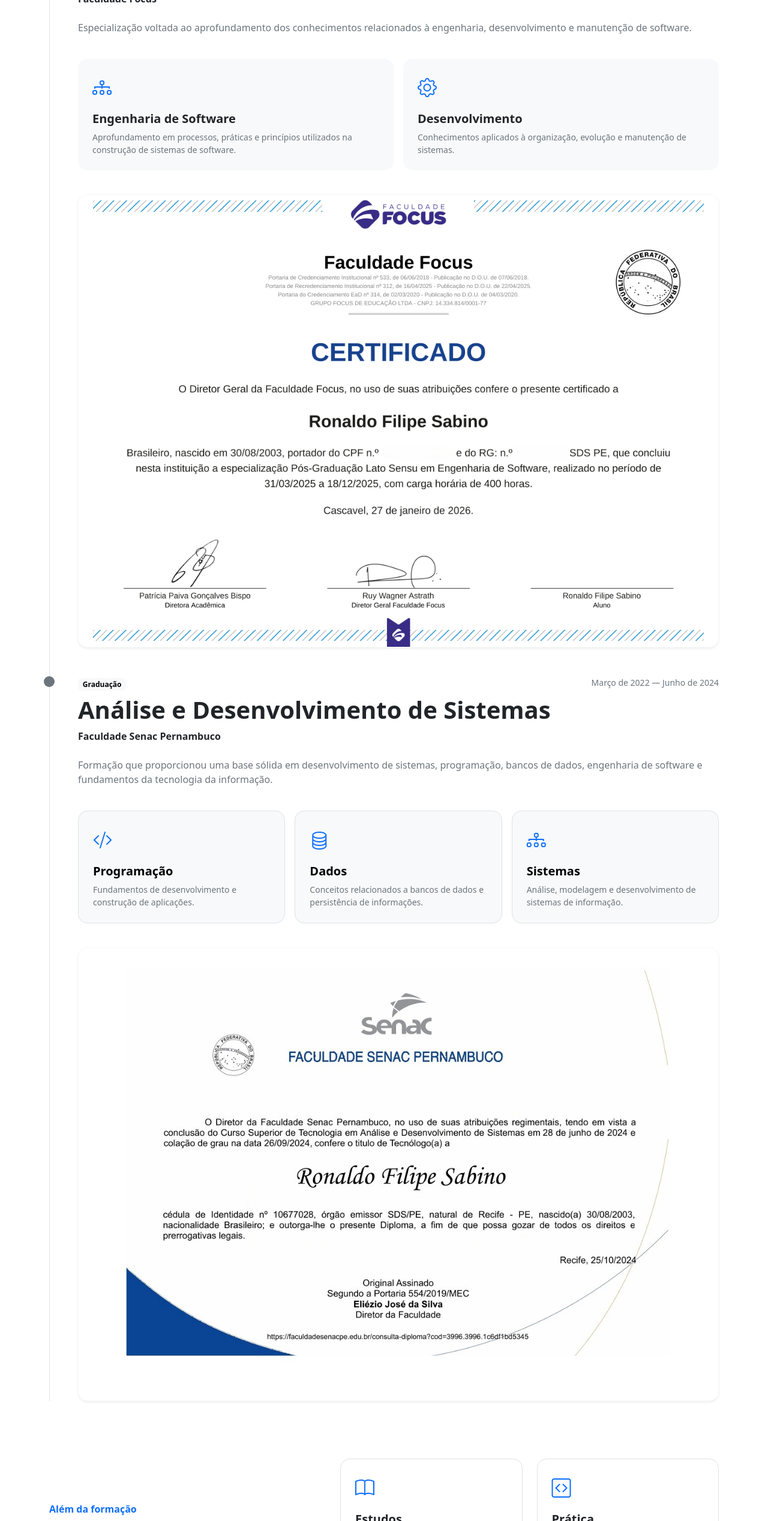
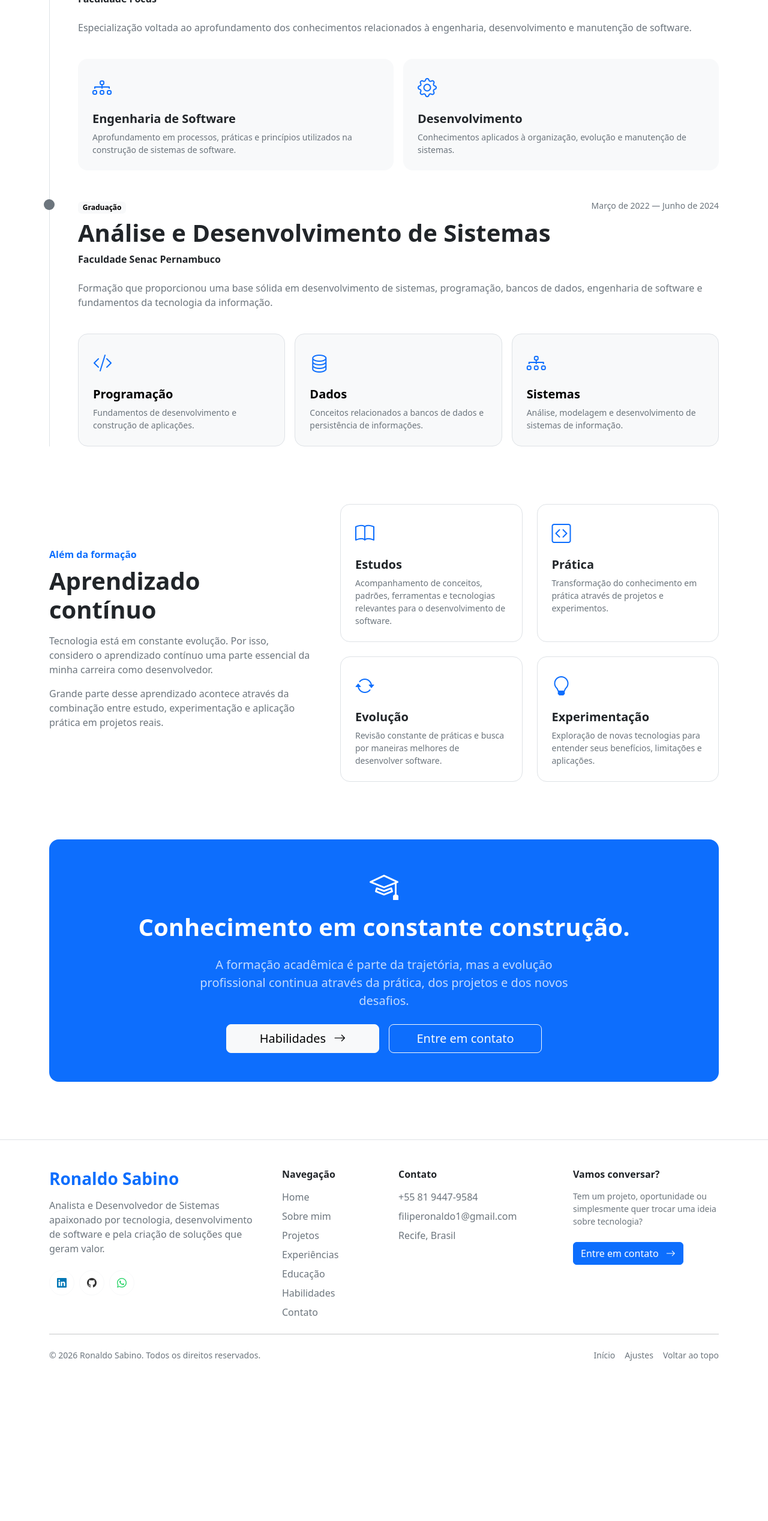
Before and after one commit to ronaldosabino/professional-portfolio, an Angular app: page /education in a window 1280 px wide. Shown: the part 1119-3654 px from the top of the page at 60% size. After the commit the page ends 3436 px from the top, so only its background shows below. Built offline with nearby package versions, Linux system fonts and the light colour scheme.

Commit message:
remove: delete unused images from education section

```diff
--- a/src/app/features/education/education.html
+++ b/src/app/features/education/education.html
@@ -202,10 +202,6 @@
 
                         </div>
 
-                        <div class="col-12">
-                            <img src="assets/focus.png" alt="Certificado de Especialização em Engenharia de Software" class="img-fluid mt-4 rounded-4 shadow-sm border border-1 border-light">
-                        </div>
-
                     </div>
 
                 </article>
@@ -312,10 +308,6 @@
                             </div>
 
 
-                        </div>
-
-                        <div class="col-12">
-                            <img src="assets/senac.png" alt="Diploma de Graduação em Análise e Desenvolvimento de Sistemas" class="img-fluid mt-4 rounded-4 shadow-sm border border-1 border-light">
                         </div>
 
                     </div>
```
